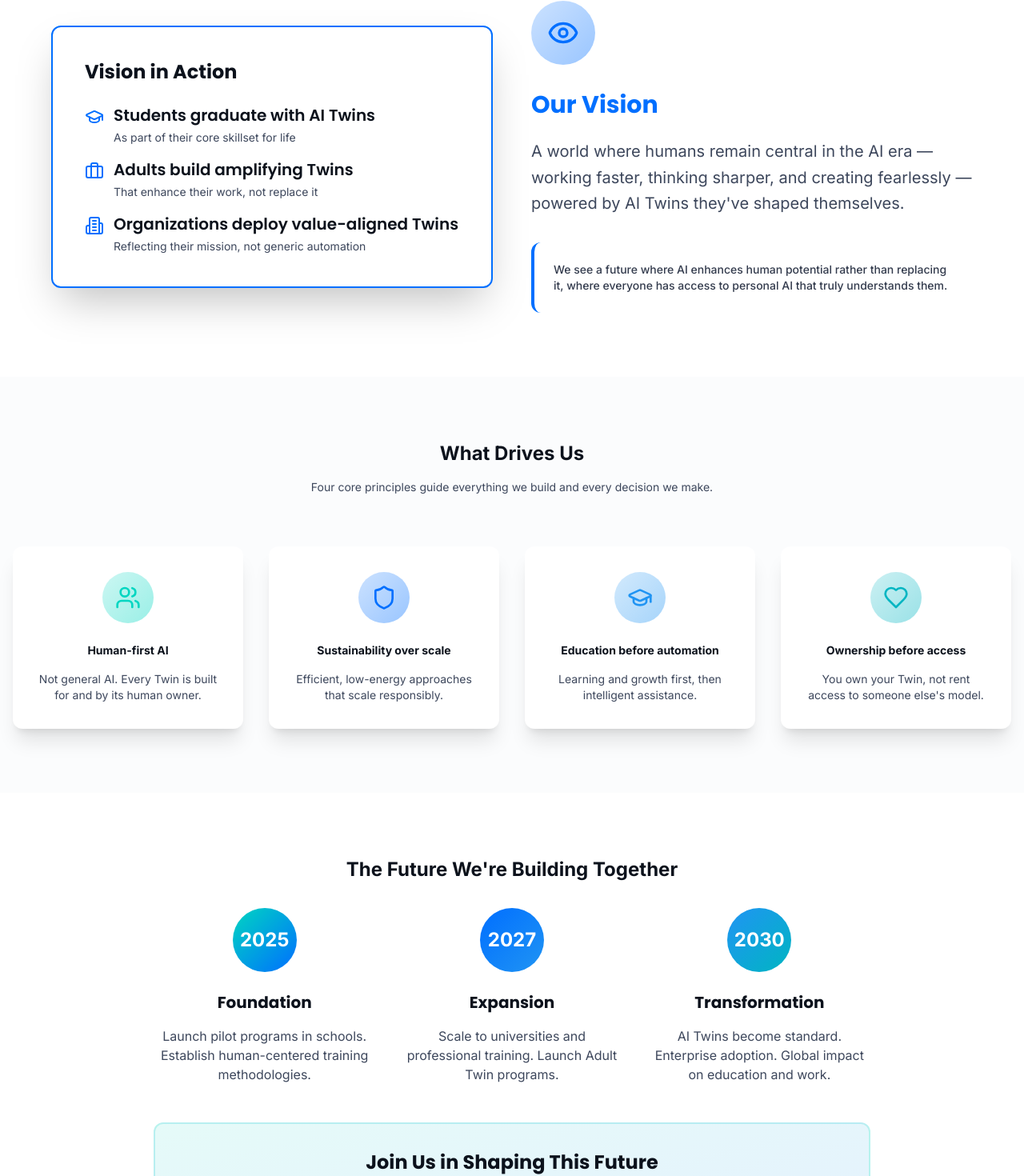
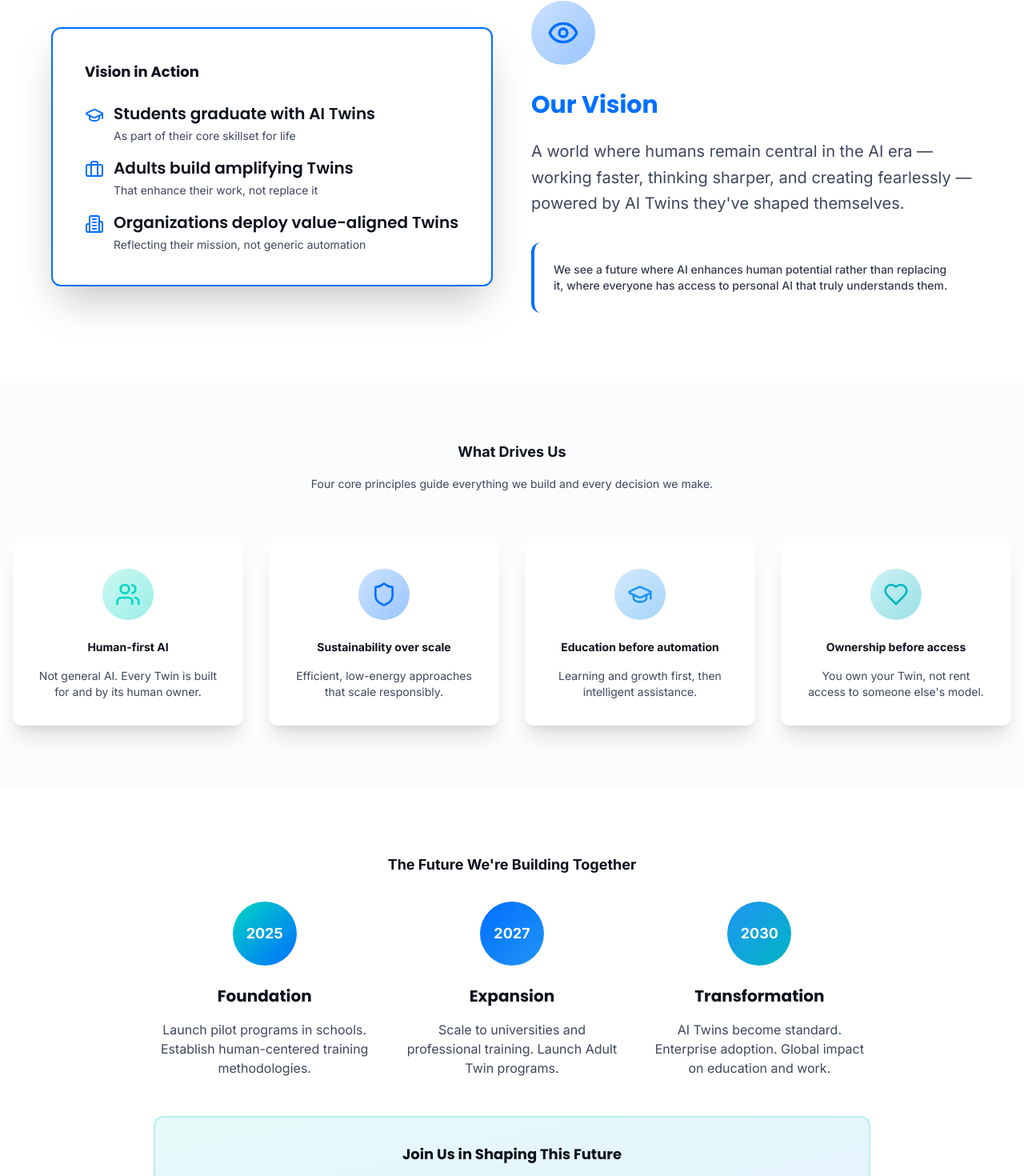
Before and after one commit to MutaiG/AnansiAI-Website, a React (Vite) app: page /company/vision in a window 1280 px wide. Shown: the part 1316-2786 px from the top of the page at 80% size. Built offline with nearby package versions, Linux system fonts and the light colour scheme; the HTML template or start-up script is replaced by a standard one.

Commit message:
Fix oversized headings in VisionMission
cgen-038d7fa5bd054389bc49c67ad575a76d

```diff
--- a/src/pages/AdultTwin.tsx
+++ b/src/pages/AdultTwin.tsx
@@ -259,7 +259,7 @@ const AdultTwin = () => {
                 <div className="inline-flex items-center justify-center w-20 h-20 rounded-full bg-gradient-to-br from-logo-blue/20 to-logo-blue/40 mb-8">
                   <Cpu className="h-10 w-10 text-logo-blue" />
                 </div>
-                <h3 className="text-2xl font-bold mb-4">Programming & Development</h3>
+                <h3 className="text-lg font-bold mb-4">Programming & Development</h3>
                 <div className="space-y-3 mb-8">
                   <div className="flex items-center">
                     <CheckCircle className="h-5 w-5 text-logo-blue mr-2" />
@@ -283,7 +283,7 @@ const AdultTwin = () => {
                 <div className="inline-flex items-center justify-center w-20 h-20 rounded-full bg-gradient-to-br from-cyber-blue/20 to-cyber-blue/40 mb-8">
                   <Brain className="h-10 w-10 text-cyber-blue" />
                 </div>
-                <h3 className="text-2xl font-bold mb-4">AI & Machine Learning</h3>
+                <h3 className="text-lg font-bold mb-4">AI & Machine Learning</h3>
                 <div className="space-y-3 mb-8">
                   <div className="flex items-center">
                     <CheckCircle className="h-5 w-5 text-cyber-blue mr-2" />
@@ -307,7 +307,7 @@ const AdultTwin = () => {
                 <div className="inline-flex items-center justify-center w-20 h-20 rounded-full bg-gradient-to-br from-ai-accent/20 to-ai-accent/40 mb-8">
                   <Zap className="h-10 w-10 text-ai-accent" />
                 </div>
-                <h3 className="text-2xl font-bold mb-4">Security & Cloud</h3>
+                <h3 className="text-lg font-bold mb-4">Security & Cloud</h3>
                 <div className="space-y-3 mb-8">
                   <div className="flex items-center">
                     <CheckCircle className="h-5 w-5 text-ai-accent mr-2" />
--- a/src/pages/EnterpriseTwin.tsx
+++ b/src/pages/EnterpriseTwin.tsx
@@ -389,7 +389,7 @@ const EnterpriseTwin = () => {
                 <div className="inline-flex items-center justify-center w-20 h-20 rounded-full bg-gradient-to-br from-cyber-blue to-logo-blue text-white mb-8">
                   <Building2 className="h-10 w-10" />
                 </div>
-                <h3 className="text-3xl font-bold mb-6">
+                <h3 className="text-lg font-bold mb-6">
                   Custom Enterprise Solution
                 </h3>
                 <div className="text-3xl sm:text-4xl font-bold text-logo-teal mb-4">
--- a/src/pages/NotFound.tsx
+++ b/src/pages/NotFound.tsx
@@ -32,7 +32,7 @@ const NotFound = () => {
               </span>
             </h1>
 
-            <h2 className="text-2xl lg:text-3xl font-bold mb-4">
+            <h2 className="text-lg font-bold mb-4">
               Page Not Found
             </h2>
 
--- a/src/pages/VisionMission.tsx
+++ b/src/pages/VisionMission.tsx
@@ -92,7 +92,7 @@ const VisionMission = () => {
 
               <Card className="border-2 border-logo-teal shadow-2xl">
                 <CardContent className="p-10">
-                  <h3 className="text-2xl font-bold mb-6">Mission Pillars</h3>
+                  <h3 className="text-lg font-bold mb-6">Mission Pillars</h3>
                   <div className="space-y-4">
                     <div className="flex items-start">
                       <CheckCircle className="h-6 w-6 text-logo-teal mr-3 mt-1" />
@@ -136,7 +136,7 @@ const VisionMission = () => {
             <div className="grid grid-cols-1 lg:grid-cols-2 gap-12 items-center">
               <Card className="border-2 border-logo-blue shadow-2xl order-2 lg:order-1">
                 <CardContent className="p-10">
-                  <h3 className="text-2xl font-bold mb-6">Vision in Action</h3>
+                  <h3 className="text-lg font-bold mb-6">Vision in Action</h3>
                   <div className="space-y-4">
                     <div className="flex items-start">
                       <GraduationCap className="h-6 w-6 text-logo-blue mr-3 mt-1" />
@@ -204,7 +204,7 @@ const VisionMission = () => {
       <section className="py-20 bg-muted/30">
         <div className="container mx-auto px-4">
           <div className="text-center mb-16">
-            <h2 className="text-sm sm:text-xl lg:text-2xl font-bold mb-4">
+            <h2 className="text-sm sm:text-xl lg:text-lg font-bold mb-4">
               What Drives Us
             </h2>
             <p className="text-sm text-muted-foreground max-w-2xl mx-auto">
@@ -276,14 +276,14 @@ const VisionMission = () => {
       <section className="py-20">
         <div className="container mx-auto px-4">
           <div className="max-w-4xl mx-auto text-center">
-            <h2 className="text-sm sm:text-xl lg:text-2xl font-bold mb-8">
+            <h2 className="text-sm sm:text-xl lg:text-lg font-bold mb-8">
               The Future We're Building Together
             </h2>
 
             <div className="grid grid-cols-1 md:grid-cols-3 gap-8 mb-12">
               <div className="text-center">
                 <div className="inline-flex items-center justify-center w-20 h-20 rounded-full bg-gradient-to-br from-logo-teal to-logo-blue text-white mb-6">
-                  <span className="text-2xl font-bold">2025</span>
+                  <span className="text-lg font-bold">2025</span>
                 </div>
                 <h3 className="text-xl font-bold mb-4">Foundation</h3>
                 <p className="text-muted-foreground">
@@ -294,7 +294,7 @@ const VisionMission = () => {
 
               <div className="text-center">
                 <div className="inline-flex items-center justify-center w-20 h-20 rounded-full bg-gradient-to-br from-logo-blue to-cyber-blue text-white mb-6">
-                  <span className="text-2xl font-bold">2027</span>
+                  <span className="text-lg font-bold">2027</span>
                 </div>
                 <h3 className="text-xl font-bold mb-4">Expansion</h3>
                 <p className="text-muted-foreground">
@@ -305,7 +305,7 @@ const VisionMission = () => {
 
               <div className="text-center">
                 <div className="inline-flex items-center justify-center w-20 h-20 rounded-full bg-gradient-to-br from-cyber-blue to-ai-accent text-white mb-6">
-                  <span className="text-2xl font-bold">2030</span>
+                  <span className="text-lg font-bold">2030</span>
                 </div>
                 <h3 className="text-xl font-bold mb-4">Transformation</h3>
                 <p className="text-muted-foreground">
@@ -316,7 +316,7 @@ const VisionMission = () => {
             </div>
 
             <div className="p-8 rounded-xl bg-gradient-to-br from-logo-teal/10 to-logo-blue/10 border-2 border-logo-teal/20">
-              <h3 className="text-2xl font-bold mb-4">
+              <h3 className="text-lg font-bold mb-4">
                 Join Us in Shaping This Future
               </h3>
               <p className="text-sm text-muted-foreground mb-6">
```
